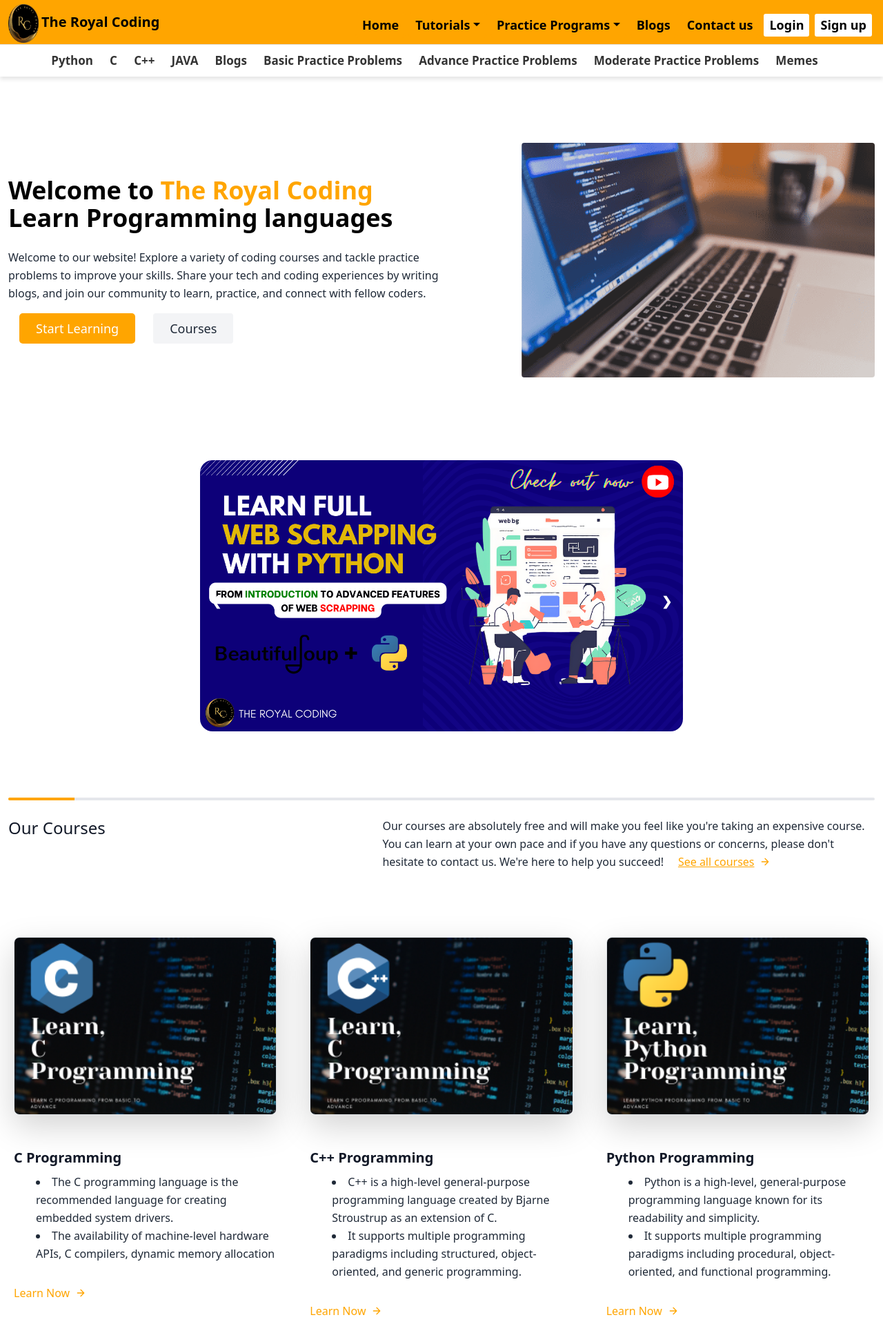
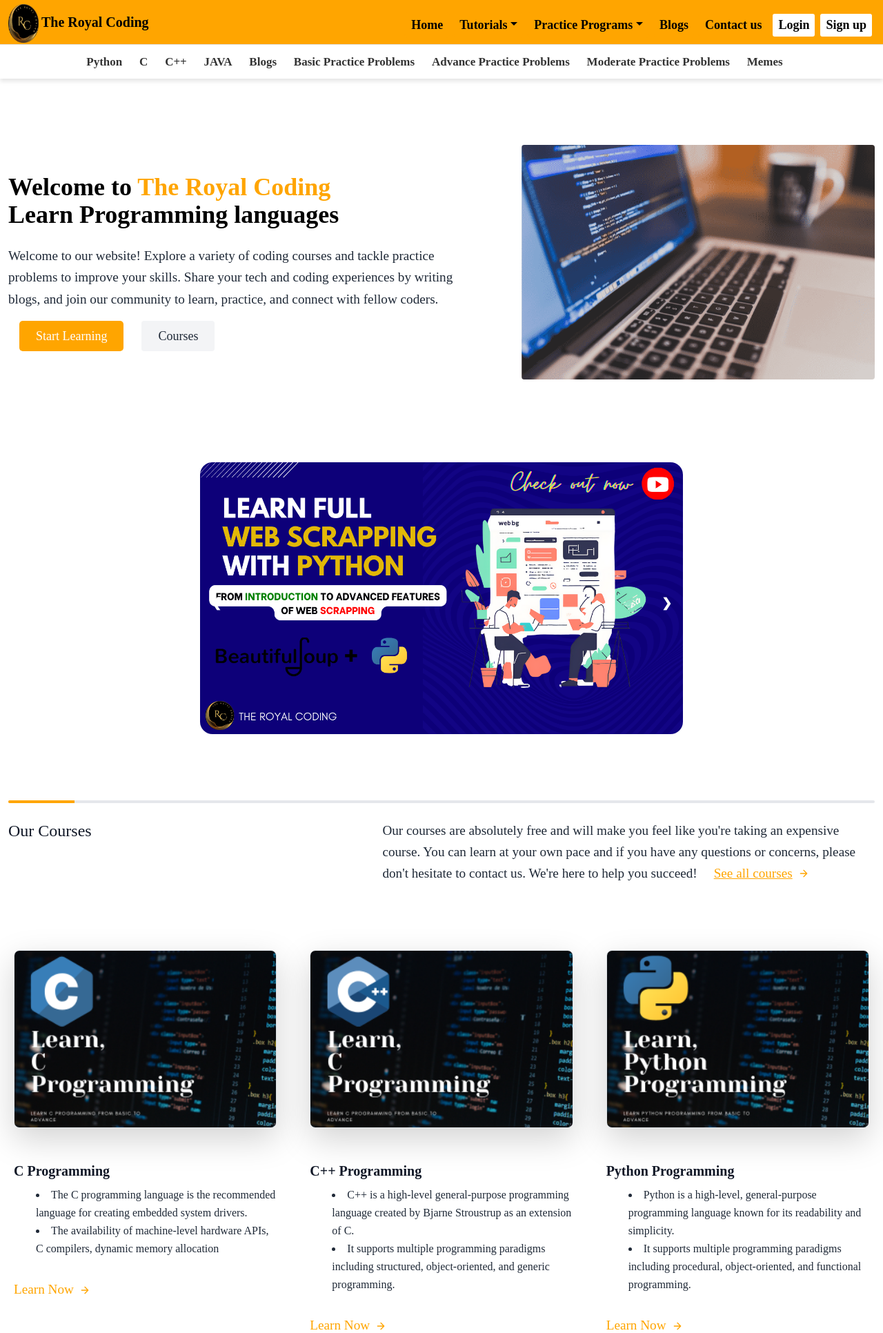
Before and after one commit to VisheshNamdev/blog-posting-website, a Flask app: page / in a window 1280 px wide. Shown: the top 1932 px of the page at 69% size. Run offline with Flask 3, Linux system fonts and the light colour scheme; some libraries are stand-ins or nearby versions; some web fonts are replaced.

Commit message:
Update styles.css

```diff
--- a/website/static/css/styles.css
+++ b/website/static/css/styles.css
@@ -66,7 +66,19 @@ scroll-behavior: smooth;
 }
 }
 
-
+body {
+min-height: 100vh;
+width: 100%;
+overflow-x: hidden;
+font-family: Corbel ;
+font-size: var(--bs-body-font-size);
+font-weight: var(--bs-body-font-weight);
+line-height: var(--bs-body-line-height);
+text-align: var(--bs-body-text-align);
+background-color: var(--bs-body-bg);
+
+-webkit-tap-highlight-color: rgba(0, 0, 0, 0);
+}
 
 hr {
 margin: 1rem 0;
@@ -3945,7 +3957,7 @@ button:hover {
 }
 
 .fade {
-  animation:fade 4s infinite;
+  animation:fade 5s infinite;
 }
 
 @keyframes fade {
```
